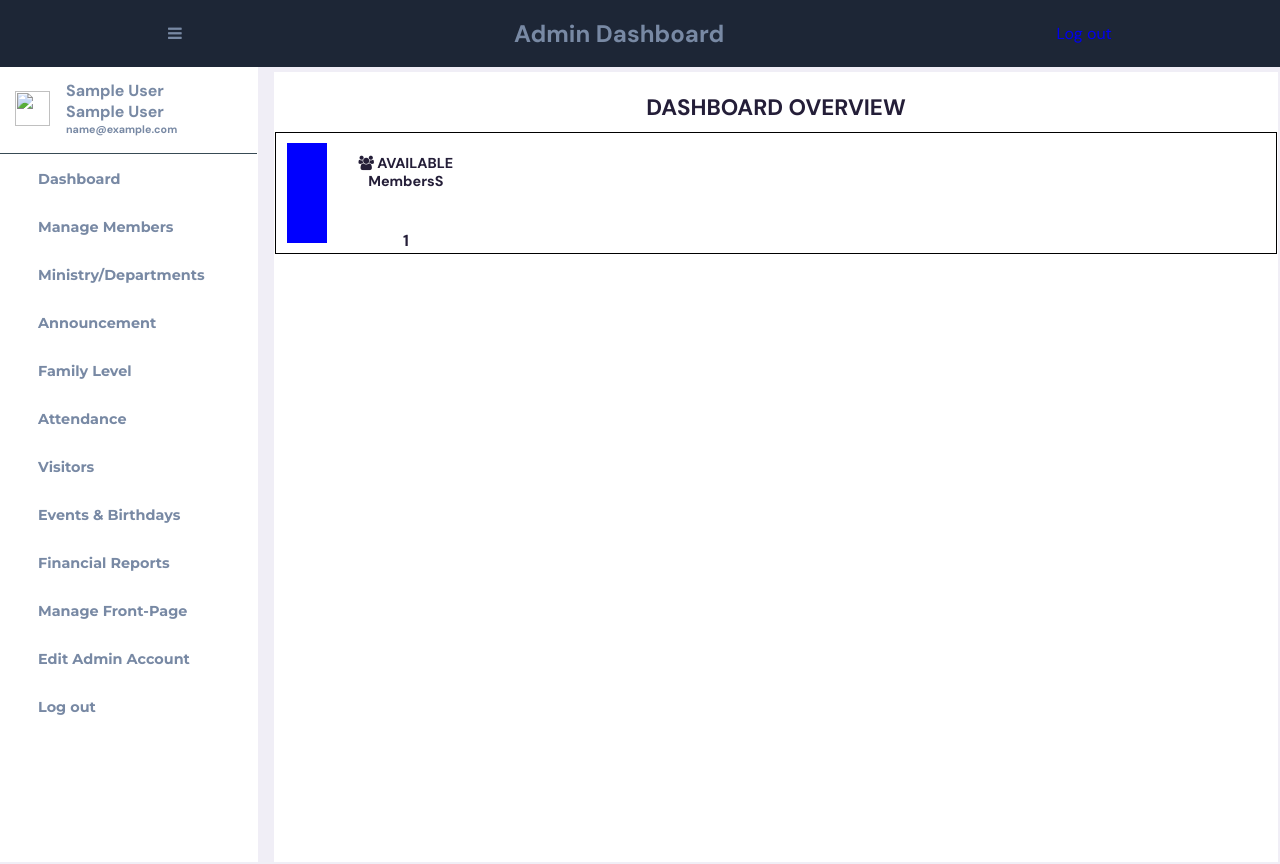
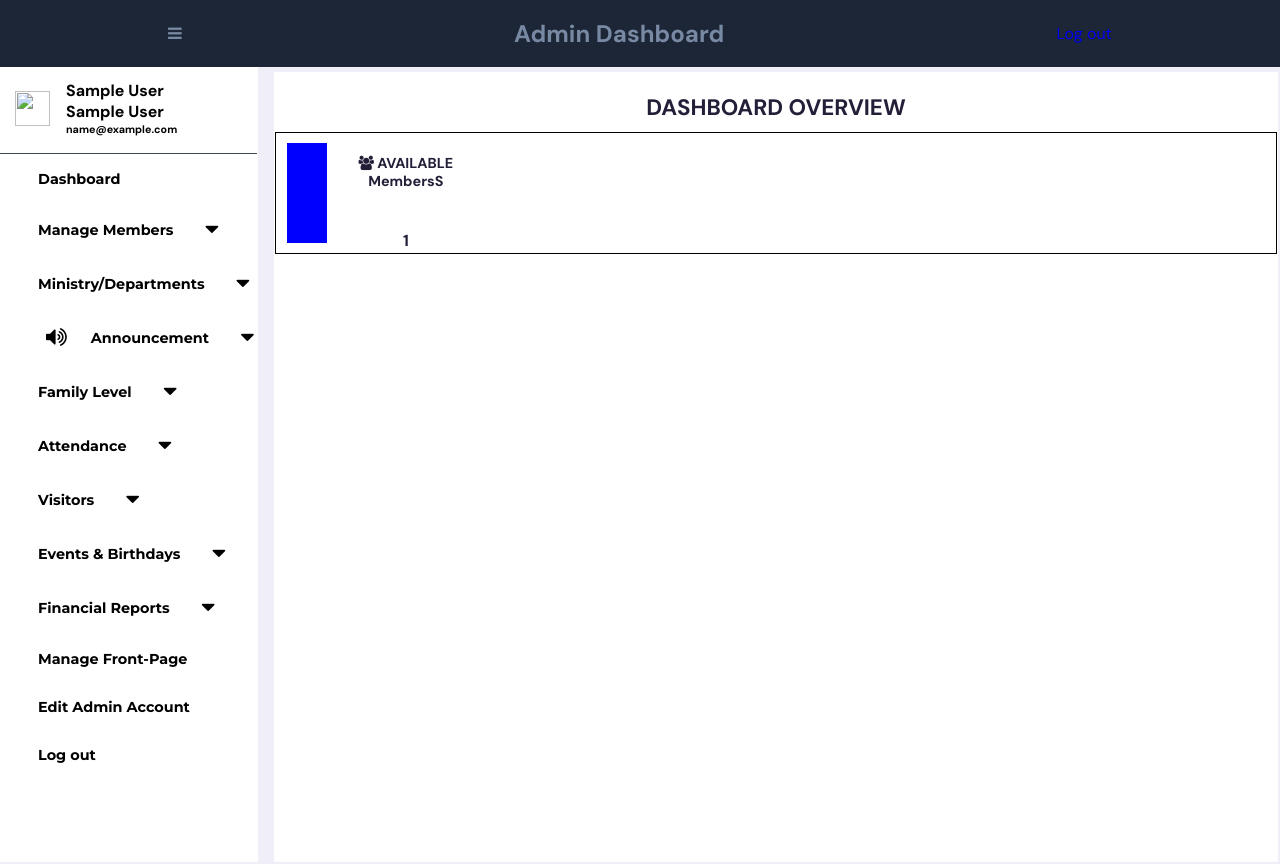
Before and after one commit to Bukunmi-sketch/fesni-ffc, a PHP site: page /websites/Views/dashboard in a window 1280 px wide. Run offline with PHP 8.4, Linux system fonts and the light colour scheme; the visitor is signed in with stand-in values (Sample User, id 1); some libraries are stand-ins or nearby versions; some web fonts are replaced.

Commit message:
hover error solved
hover error solved

```diff
--- a/Resources/css/left.css
+++ b/Resources/css/left.css
@@ -38,7 +38,7 @@ main .container .left .image-removebox{
       column-gap: 1rem;
       width:85%;
       border: 1px solid transparent;
-      color: var(--page-header-headingColor);
+      color: black;
   }
 
 /* ------------------SIDEBAR--------------------------*/
@@ -58,22 +58,24 @@ main .container .left .image-removebox{
     cursor: pointer;
     translate: all 300ms ease;
     position: relative;
-
+    color: black;
 }
 
 .left .sidebar .menu-item:hover{
     background-color:var(--color-black);
-    color:var(--blue);
+/*    color:var(--blue);   */
     border-left: 3px solid var(--blue);
+    color: white !important;
+    display:flex;
 }
 
+
 .left .sidebar h3:hover{
-    color:var(--blue);
+    color:white;
 }
 
 .left .sidebar i{
     font-size: 1.4rem;
-    color: var(--color-white);
     margin-left: 2rem;
     position:relative;
 }
@@ -106,7 +108,8 @@ main .container .left .image-removebox{
 .left .sidebar h3{
     margin-left: 1.5rem;
     font-size: 0.9rem;
-    color: var(--page-header-headingColor);
+  /*  color: var(--page-header-headingColor);  */
+
     font-weight: light;
     font-family:'Montserrat', sans-serif;
 
--- a/Views/components/left.php
+++ b/Views/components/left.php
@@ -30,6 +30,7 @@
 
         <a href="Javascript:void(0)"   onclick="myFunction()" class="menu-item">
             <h3>Manage Members </h3>
+            <span> <i class="fa fa-caret-down" aria-hidden="true"></i> </span>
         </a>
 
 
@@ -40,6 +41,7 @@
 
          <a href="javascript:void(0)"  class="menu-item" onclick="manage()">
             <h3>Ministry/Departments</h3>
+            <span> <i class="fa fa-caret-down" aria-hidden="true"></i> </span>
         </a>
 
         <div id="manage" class="dropdown-content">
@@ -49,7 +51,9 @@
          </div>
 
         <a href="javascript:void(0)"  class="menu-item" onclick="announce()">
+            <span> <i class="fa fa-volume-up" aria-hidden="true"></i> </span>
             <h3>Announcement</h3>
+            <span> <i class="fa fa-caret-down" aria-hidden="true"></i> </span>
         </a>
         <div id="announce" class="dropdown-exams">
            <a href="announcement" class="menu-item"> <h3>Add Announcement</h3> </a>
@@ -58,6 +62,7 @@
 
         <a href="javascript:void(0)" class="menu-item" onclick="exams()">
             <h3>Family Level</h3>
+            <span> <i class="fa fa-caret-down" aria-hidden="true"></i> </span>
         </a>
 
         <div id="exams" class="dropdown-exams">
@@ -68,7 +73,9 @@
 
         <a href="javascript:void(0)" class="menu-item" onclick="visit()">
             <h3>Attendance</h3>
+            <span> <i class="fa fa-caret-down" aria-hidden="true"></i> </span>
         </a>
+
 
         <div id="visit"  class="dropdown-attendance">
            <a href="mark_attendance" class="menu-item"> <h3>Mark Attendance</h3> </a>
@@ -77,6 +84,7 @@
 
         <a href="javascript:void(0)" class="menu-item" onclick="attend()">
             <h3>Visitors</h3>
+            <span> <i class="fa fa-caret-down" aria-hidden="true"></i> </span>
         </a>
 
         <div id="attendance"  class="dropdown-attendance">
@@ -87,6 +95,7 @@
 
          <a href="javascript:void(0)" onclick="members()" class="menu-item">
             <h3>Events & Birthdays</h3>
+            <span> <i class="fa fa-caret-down" aria-hidden="true"></i> </span>
         </a>
 
         <div id="members"  class="dropdown-members">
@@ -96,6 +105,7 @@
 
           <a href="javascript:void(0)" onclick="campreg()" class="menu-item">
             <h3>Financial Reports</h3>
+            <span> <i class="fa fa-caret-down" aria-hidden="true"></i> </span>
           </a>
 
           <div id="campreg" class="dropdown-exams">
```
